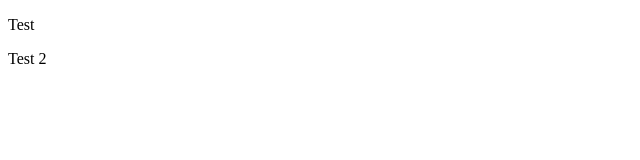
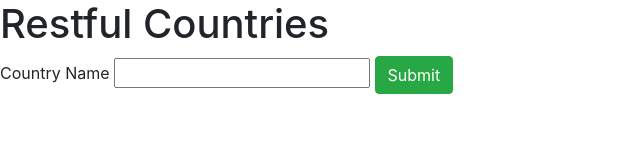
Before and after one commit to baileyfcross/RestCountries, a website: page index.html in a window 1280 px wide. Shown: the whole page, without its empty margins (0-640 px from the left). Drawn offline with nearby package versions, Linux system fonts and the light colour scheme.

Commit message:
Added hard coded api call

```diff
--- a/functions.js
+++ b/functions.js
@@ -1 +1,20 @@
-function
+function getInfo(){
+  var data = {};
+  $(document).ready(() => {
+    var name = document.getElementById("#countryName");
+    //`https://restcountries.com/v3.1/name/${name}`
+    $.ajax({
+       url : 'https://restcountries.com/v3.1/name/USA',
+       method : 'GET',
+       data: data,
+       success : function(result){
+         console.log(data);
+       },
+       error : function(result, statut, error){
+         console.log(error);
+         console.log(statut);
+         console.log(result);
+       }
+    });
+  });
+}
--- a/index.html
+++ b/index.html
@@ -3,9 +3,17 @@
   <head>
     <meta charset="utf-8">
     <title>Restful Countries</title>
+    <link rel="stylesheet" href="https://cdn.jsdelivr.net/npm/bootstrap@4.0.0/dist/css/bootstrap.min.css" integrity="sha384-Gn5384xqQ1aoWXA+058RXPxPg6fy4IWvTNh0E263XmFcJlSAwiGgFAW/dAiS6JXm" crossorigin="anonymous">
+    <link rel="stylesheet" href="styles.css">
+    <script src="https://ajax.googleapis.com/ajax/libs/jquery/3.6.0/jquery.min.js"></script>
+    <script type="text/javascript" src="functions.js"></script>
   </head>
   <body>
-    <p>Test</p>
-    <p>Test 2</p>
+    <h1>Restful Countries</h1>
+    <form>
+      <label for="countryName">Country Name</label>
+      <input id = "countryName "type="text" name="countryName">
+      <button id="submitBTN" class="btn btn-success" type="button" name="button" onclick="getInfo()">Submit</button>
+    </form>
   </body>
 </html>
```
